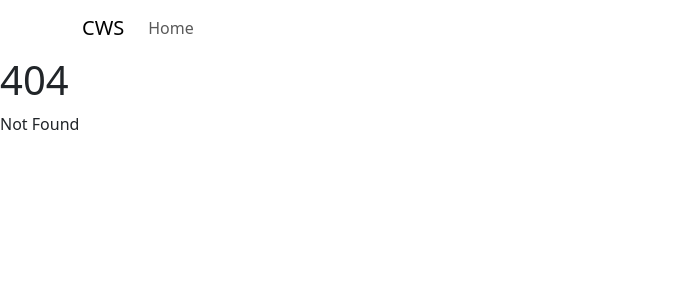
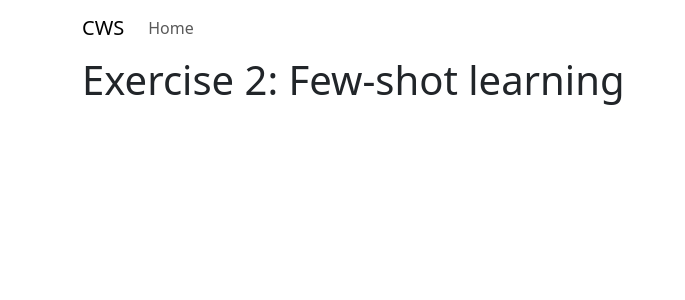
Before and after one commit to wmeints/conversational, a SvelteKit app in the folder src/ConversationalWorkshop/ClientApp/: page /exercises/02-few-shot-learning in a window 1280 px wide. Before the commit this address had no page. Shown: the top 300 px of the page, without its empty margins (0-685 px from the left). Built offline with nearby package versions, Linux system fonts and the light colour scheme.

Commit message:
Add pages for the first two exercises

```diff
--- /dev/null
+++ b/src/ConversationalWorkshop/ClientApp/src/routes/exercises/01-prompt-design/+page.svelte
@@ -0,0 +1,5 @@
+<div class="container">
+	<div class="col">
+		<h1>Exercise 1: Prompt design</h1>
+	</div>
+</div>
--- /dev/null
+++ b/src/ConversationalWorkshop/ClientApp/src/routes/exercises/02-few-shot-learning/+page.svelte
@@ -0,0 +1,5 @@
+<div class="container">
+	<div class="col">
+		<h1>Exercise 2: Few-shot learning</h1>
+	</div>
+</div>
```
